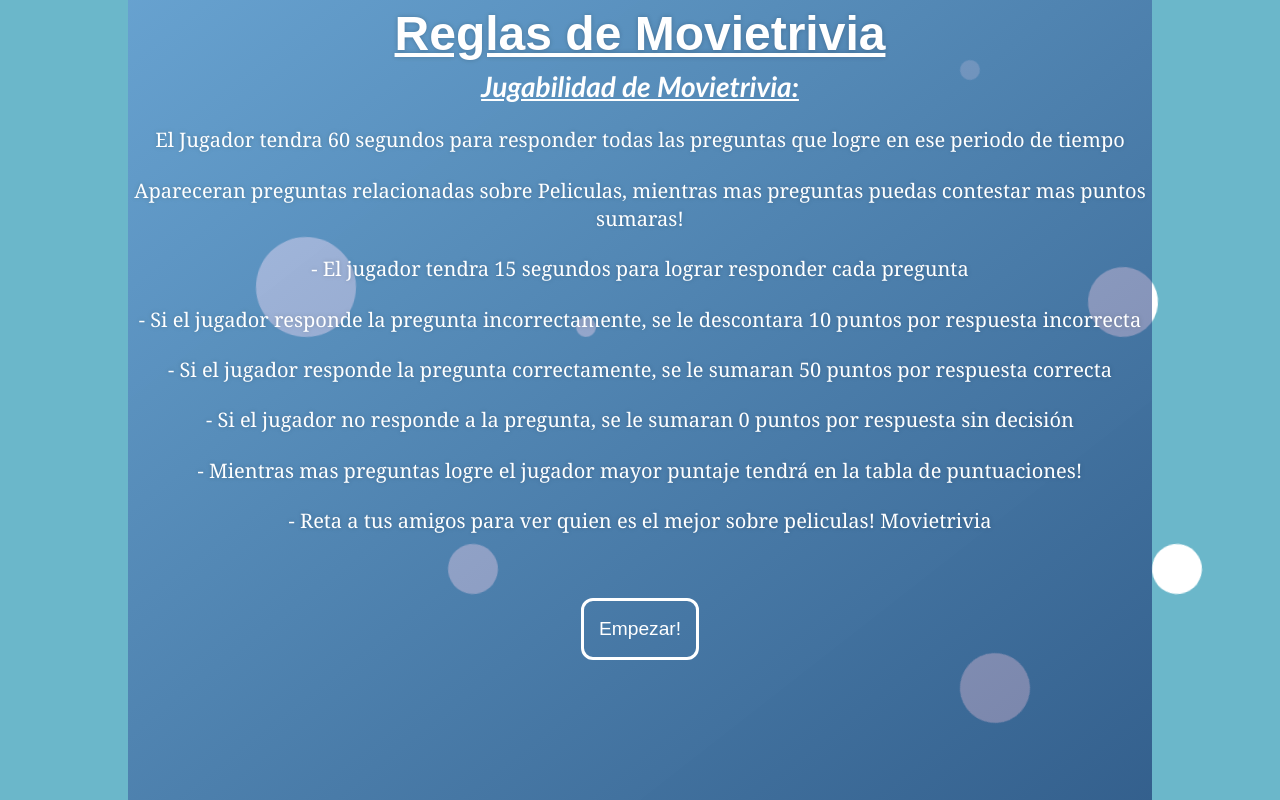
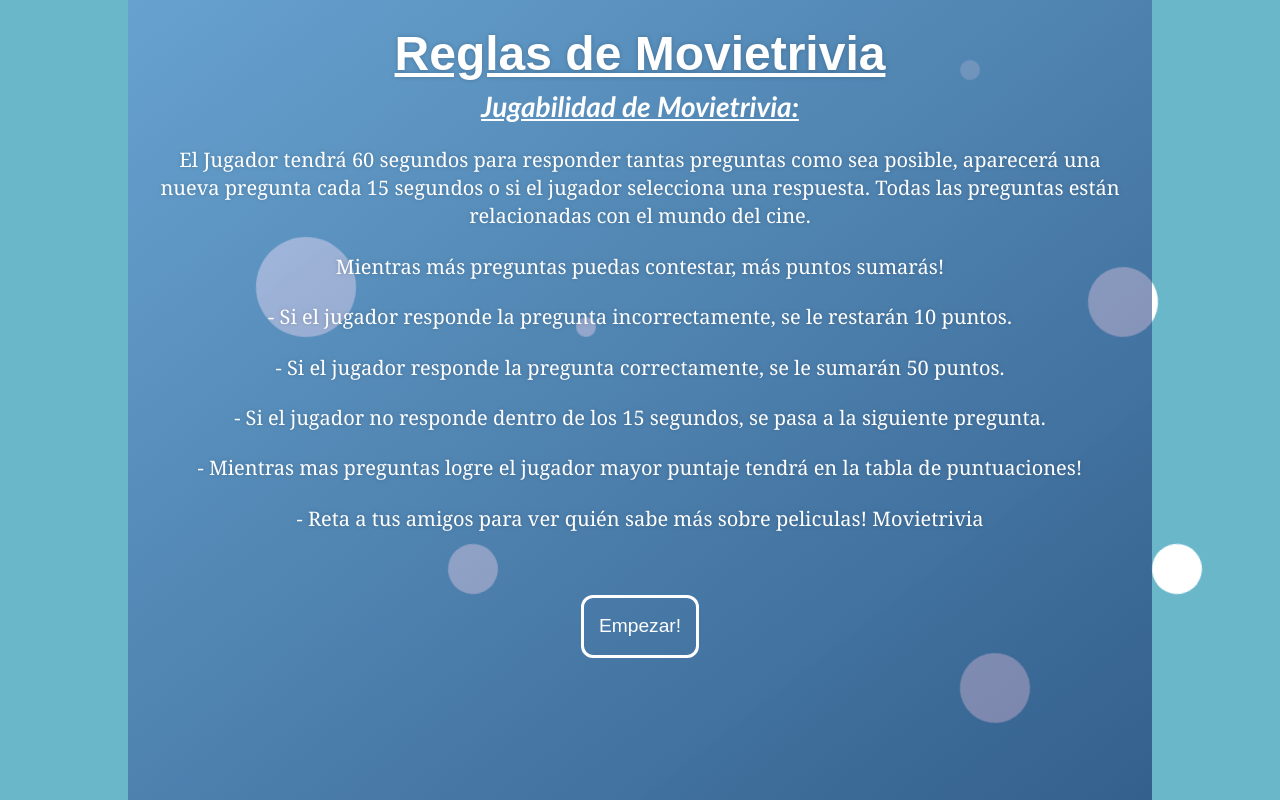
Before and after one commit to protobon/movietrivia, a Flask app: page / in a window 1280 px wide. Run offline with Flask 2, Linux system fonts and the light colour scheme; some web fonts are replaced.

Commit message:
minor changes

```diff
--- a/docker-compose.yml
+++ b/docker-compose.yml
@@ -4,7 +4,7 @@
     build: .
     restart: always
     ports:
-      - 5000:5000
+      - "5000:5000"
     networks:
       - flask_network
 
@@ -12,7 +12,7 @@
     build: proxy
     restart: always
     ports:
-      - 8000:80
+      - "80:80"
     networks:
       - flask_network
 
@@ -21,7 +21,7 @@
     command: --lower_case_table_names=0
     restart: always
     ports:
-      - 3306:3306
+      - "3306:3306"
     environment:
       - MYSQL_DATABASE=movietrivia
       - MYSQL_USER=ayrton
--- a/static/css/rules.css
+++ b/static/css/rules.css
@@ -23,6 +23,8 @@
 }
 .seccion-contenido .contenido {
     display: block;
+    overflow: auto;
+    padding: 20px;
     width: 80%;
     text-align: center;
     z-index: 5;
--- a/templates/rules.html
+++ b/templates/rules.html
@@ -31,21 +31,22 @@
         <div class="contenido">
             <h4>Reglas de Movietrivia</h4>
             <h5>Jugabilidad de Movietrivia:</h5>
-            <p>El Jugador tendra 60 segundos para responder todas las preguntas que logre en ese periodo de tiempo</p>
+            <p>El Jugador tendrá 60 segundos para responder tantas preguntas como sea posible, aparecerá una
+                nueva pregunta cada 15 segundos o si el jugador selecciona una respuesta. Todas las preguntas están
+                relacionadas con el mundo del cine.
+            </p>
             <br>
-            <p>Apareceran preguntas relacionadas sobre Peliculas, mientras mas preguntas puedas contestar mas puntos sumaras!</p>
+            <p>Mientras más preguntas puedas contestar, más puntos sumarás!</p>
             <br>
-            <p> - El jugador tendra 15 segundos para lograr responder cada pregunta</p>
+            <p> - Si el jugador responde la pregunta incorrectamente, se le restarán 10 puntos.</p>
             <br>
-            <p> - Si el jugador responde la pregunta incorrectamente, se le descontara 10 puntos por respuesta incorrecta</p>
+            <p> - Si el jugador responde la pregunta correctamente, se le sumarán 50 puntos.</p>
             <br>
-            <p> - Si el jugador responde la pregunta correctamente, se le sumaran 50 puntos por respuesta correcta</p>
-            <br>
-            <p> - Si el jugador no responde a la pregunta, se le sumaran 0 puntos por respuesta sin decisión</p>
+            <p> - Si el jugador no responde dentro de los 15 segundos, se pasa a la siguiente pregunta.</p>
             <br>
             <p> - Mientras mas preguntas logre el jugador mayor puntaje tendrá en la tabla de puntuaciones!</p>
             <br>
-            <p> - Reta a tus amigos para ver quien es el mejor sobre peliculas! Movietrivia</p>
+            <p> - Reta a tus amigos para ver quién sabe más sobre peliculas! Movietrivia</p>
             <br>
             <ul>
             <li><a href="http://localhost:5000/home">Empezar!</a></li>
```
